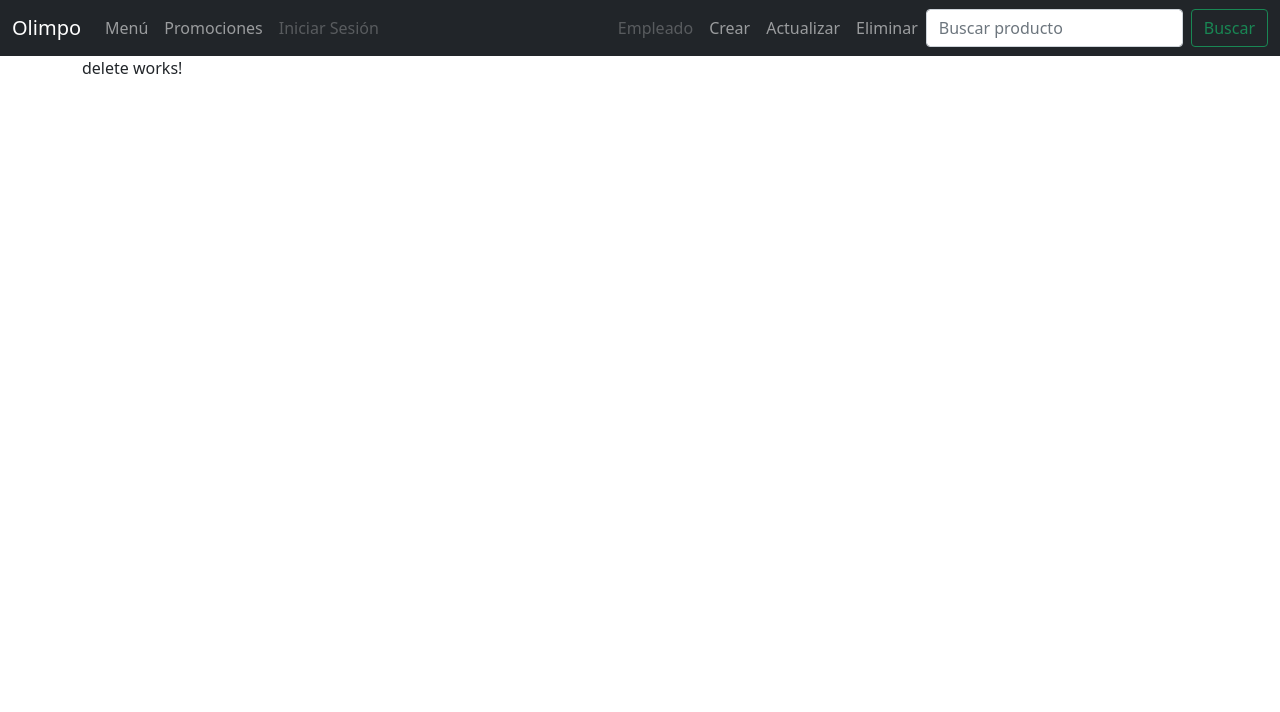
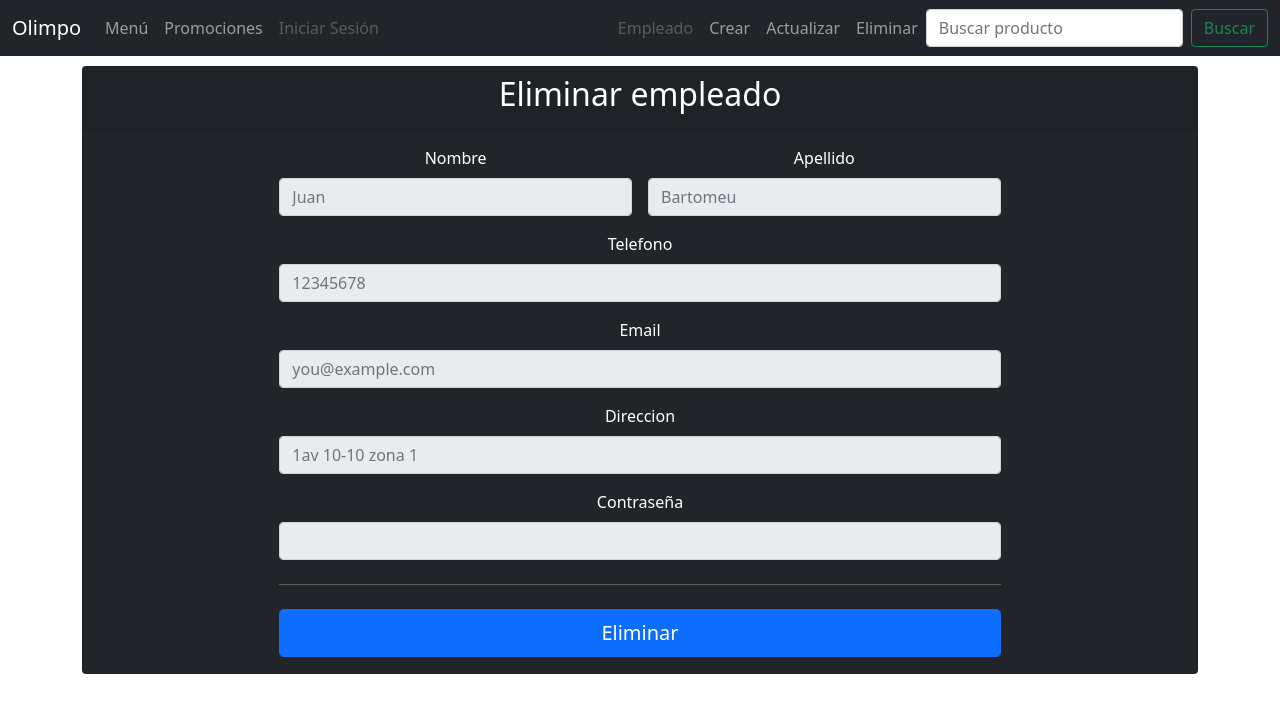
Before and after one commit to JeffGeoMP/Olimpo, an Angular app in the folder Frontend/app-olimpo/: page /Empleado/delete in a window 1280 px wide. Shown: the top 712 px of the page. Built offline with nearby package versions, Linux system fonts and the light colour scheme.

Commit message:
201700543 - eliminar empleado

```diff
--- a/Frontend/app-olimpo/src/app/components/empleado/delete/delete.component.html
+++ b/Frontend/app-olimpo/src/app/components/empleado/delete/delete.component.html
@@ -1 +1,56 @@
-<p>delete works!</p>
+
+
+
+<div class="card text-white bg-dark" align='center' style="width: auto; margin: auto auto; margin-top: 10px;">
+    <div class="card-header"><h2>Eliminar empleado</h2></div>
+    <div class="card-body">
+        <div class="col-md-7 col-lg-8">
+            <form class="needs-validation" novalidate>
+              <div class="row g-3">
+                <div class="col-sm-6">
+                  <label for="firstName" class="form-label">Nombre</label>
+                  <input type="text" [(ngModel)]="nombre" [ngModelOptions]="{standalone: true}" class="form-control" id="firstName" placeholder="Juan" value="" disabled>
+                </div>
+
+                <div class="col-6">
+                    <label for="apellido" class="form-label">Apellido</label>
+                    <input type="text" [(ngModel)]="apellido" [ngModelOptions]="{standalone: true}" class="form-control" id="apellido" placeholder="Bartomeu" disabled>
+                </div>
+
+                <div class="col-12">
+                    <label for="telefono" class="form-label">Telefono</label>
+                    <input type="number" [(ngModel)]="telefono" [ngModelOptions]="{standalone: true}" class="form-control" id="telefono" placeholder="12345678" disabled>
+                </div>
+
+                <div class="col-12">
+                  <label for="email" class="form-label">Email</label>
+                  <input type="email" [(ngModel)]="email" [ngModelOptions]="{standalone: true}" class="form-control" id="email" placeholder="you@example.com" disabled>
+                </div>
+
+                <div class="col-12">
+                  <label for="direccion" class="form-label">Direccion</label>
+                  <input type="text" [(ngModel)]="direccion" [ngModelOptions]="{standalone: true}" class="form-control" id="direccion" placeholder="1av 10-10 zona 1" disabled>
+                </div>
+
+                <div class="col-16">
+                    <label for="pass1" class="form-label">Contraseña</label>
+                    <input type="password" [(ngModel)]="pass1" [ngModelOptions]="{standalone: true}" class="form-control" id="pass1" placeholder="" disabled>
+                </div>
+
+                <!--
+                <div class="col-12">
+                  <label for="address2" class="form-label">Address 2 <span class="text-muted">(Optional)</span></label>
+                  <input type="text" class="form-control" id="address2" placeholder="Apartment or suite">
+                </div>
+                !-->
+
+              </div>
+
+              <hr class="my-4">
+
+              <button class="w-100 btn btn-primary btn-lg" (click)="eliminar()">Eliminar</button>
+
+            </form>
+        </div>
+    </div>
+  </div>
--- a/Frontend/app-olimpo/src/app/components/empleado/delete/delete.component.ts
+++ b/Frontend/app-olimpo/src/app/components/empleado/delete/delete.component.ts
@@ -1,4 +1,6 @@
 import { Component, OnInit } from '@angular/core';
+import { CrudService, Empleado } from 'src/app/servicios/empleado/crud.service';
+import {Router} from '@angular/router';
 
 @Component({
   selector: 'app-delete',
@@ -7,9 +9,22 @@ import { Component, OnInit } from '@angular/core';
 })
 export class DeleteComponent implements OnInit {
 
-  constructor() { }
+  constructor(private router: Router, private conexion: CrudService) { }
 
   ngOnInit(): void {
   }
 
+
+  nombre;
+  apellido;
+  telefono;
+  email;
+  direccion;
+  pass1;
+  pass2;
+
+  eliminar(){
+
+  }
+
 }
```
